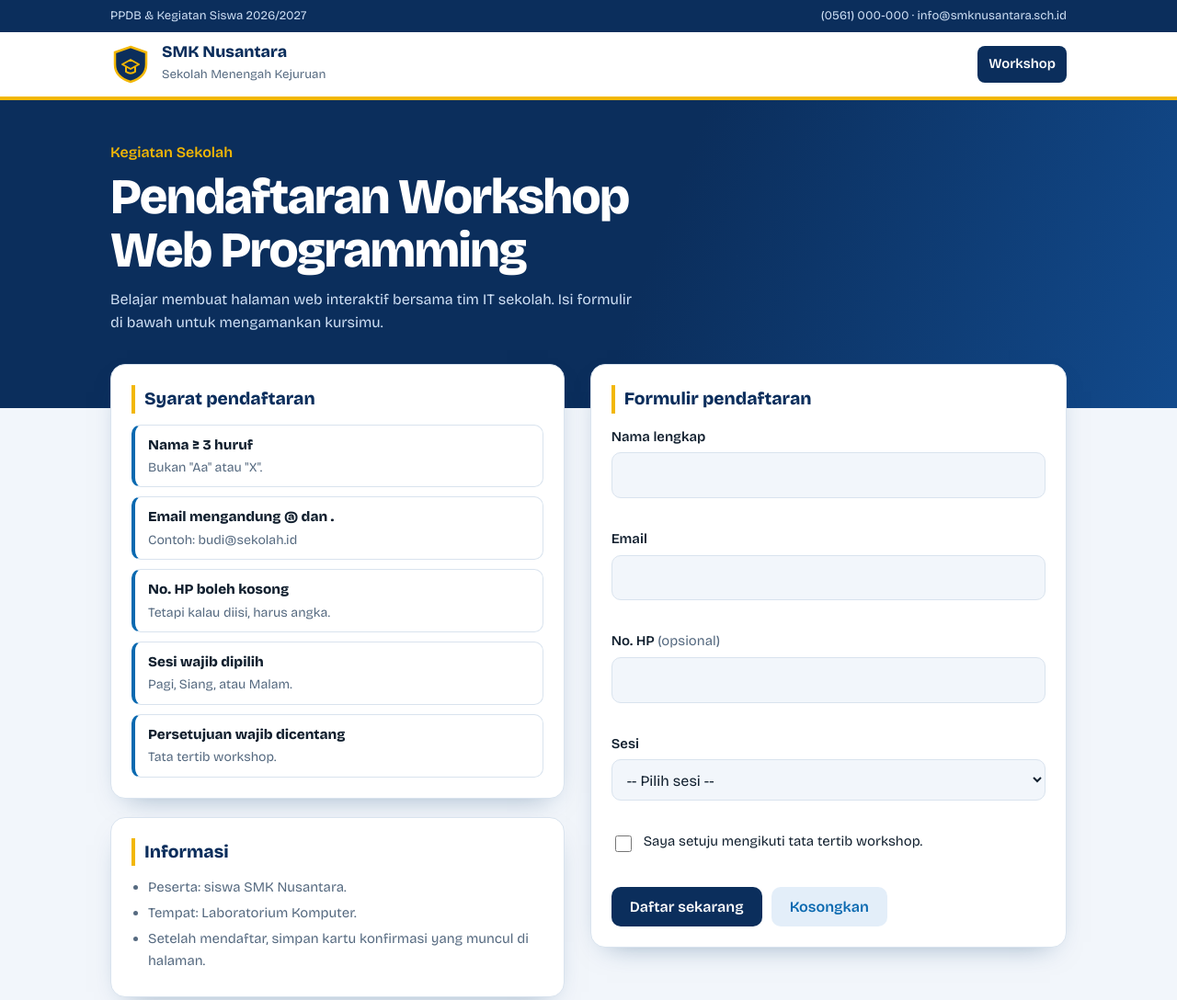
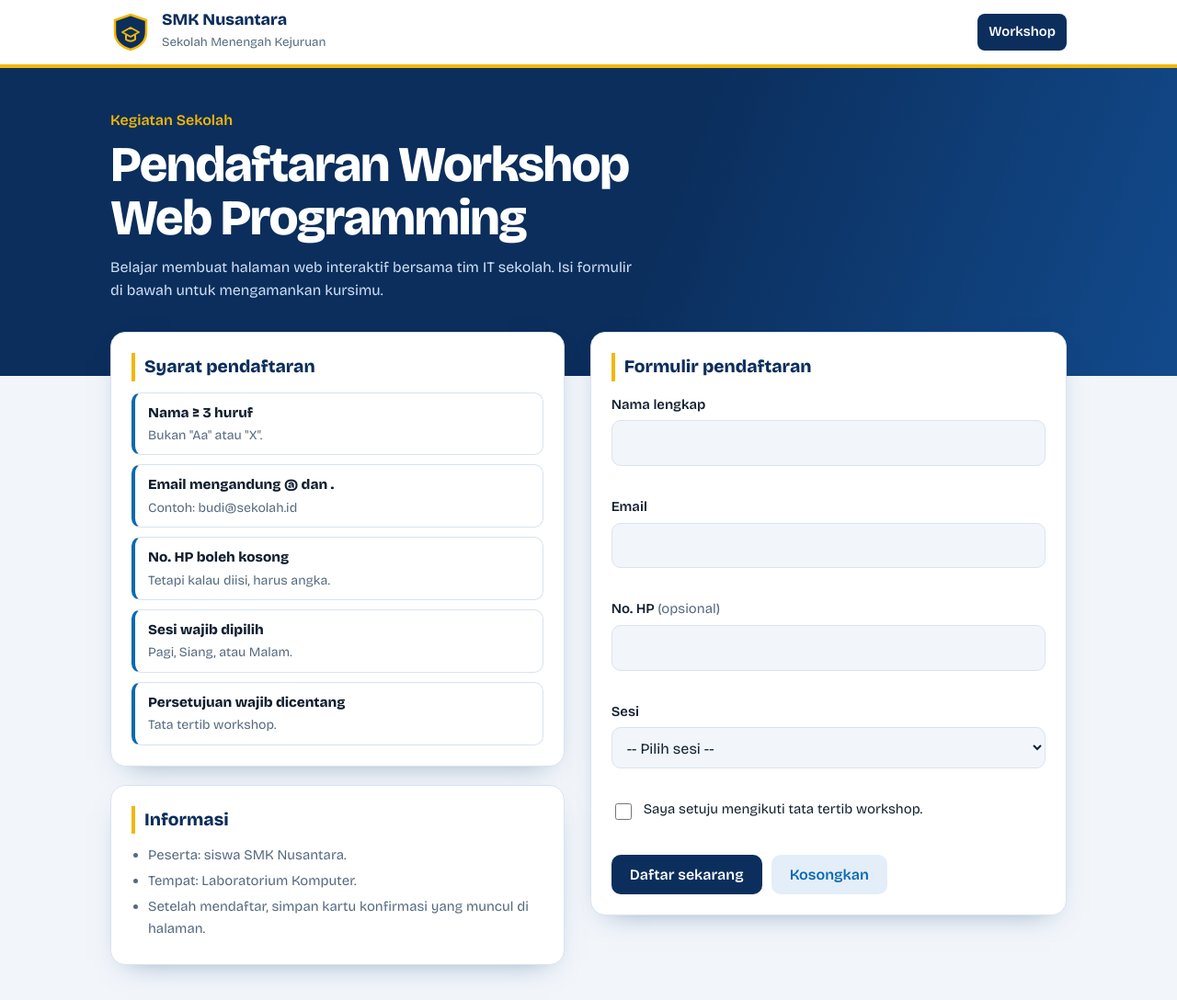
Before and after one commit to diferdi50-blip/Kelompok-PWD-1029_1042_1062_1067, a plain HTML site: page index.html in a window 1280 px wide. Shown: the top 1088 px of the page at 92% size. Drawn offline with nearby package versions, Linux system fonts and the light colour scheme.

Commit message:
Perubahan Pada NavBar

```diff
--- a/index.html
+++ b/index.html
@@ -11,11 +11,6 @@
 </head>
 
 <body>
-  <div class="top">
-    <div class="in"><span>PPDB &amp; Kegiatan Siswa 2026/2027</span><span>(0561) 000-000 ·
-        info@smknusantara.sch.id</span></div>
-  </div>
-
   <header class="nav">
     <div class="in">
       <div class="brand">
```
